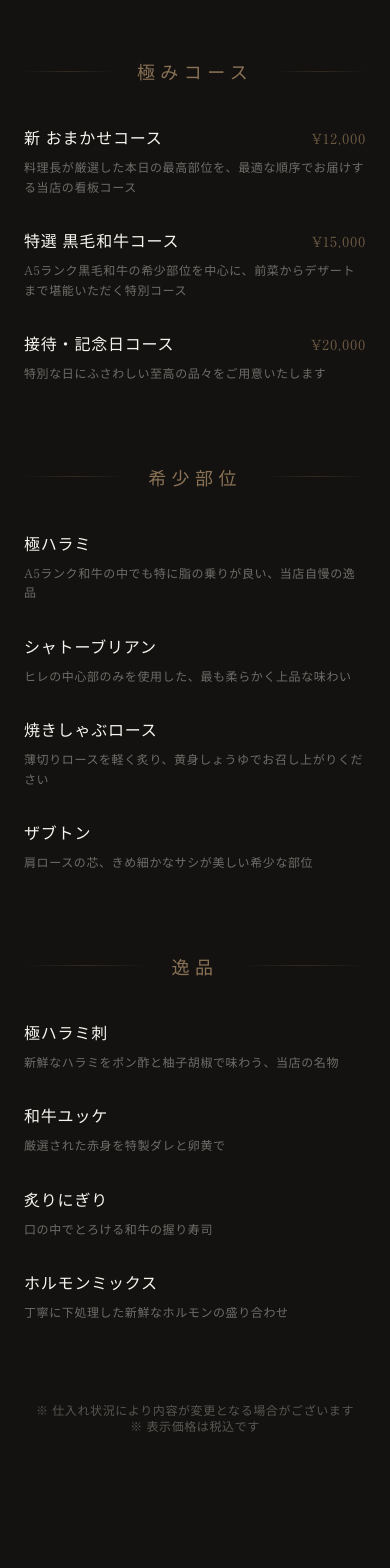
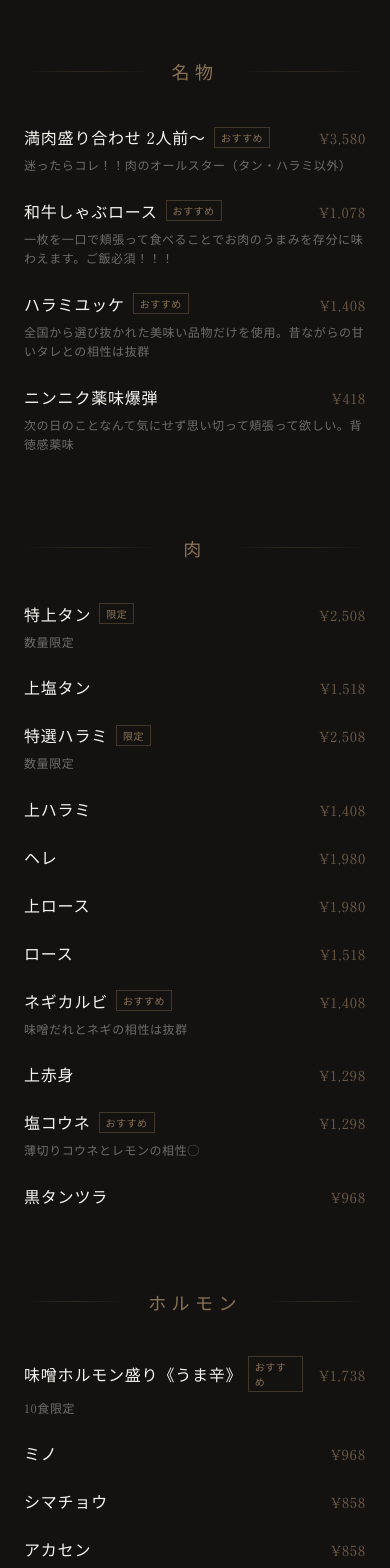
Before and after one commit to marron1984/arata, a Next.js app: page / in a window 390 px wide. Shown: the part 2520-4088 px from the top of the page. Built offline with nearby package versions, Linux system fonts and the light colour scheme.

Commit message:
update: メニューを食べログの実際のメニューに合わせて全面更新
名物・肉・ホルモン・一品・ごはん/〆の5カテゴリー、全品税込価格。
おすすめ/限定バッジ表示も追加。

https://claude.ai/code/session_01Q9o1QpnaV4xT6F546Z3yMH

```diff
--- a/src/components/MenuGrid.tsx
+++ b/src/components/MenuGrid.tsx
@@ -6,6 +6,7 @@ interface MenuItem {
   name: string;
   description: string;
   price?: string;
+  badge?: string;
 }
 
 interface MenuCategory {
@@ -15,67 +16,240 @@ interface MenuCategory {
 
 const menuData: MenuCategory[] = [
   {
-    title: "極みコース",
+    title: "名物",
     items: [
       {
-        name: "新 おまかせコース",
+        name: "満肉盛り合わせ 2人前〜",
         description:
-          "料理長が厳選した本日の最高部位を、最適な順序でお届けする当店の看板コース",
-        price: "¥12,000",
+          "迷ったらコレ！！肉のオールスター（タン・ハラミ以外）",
+        price: "¥3,580",
+        badge: "おすすめ",
       },
       {
-        name: "特選 黒毛和牛コース",
+        name: "和牛しゃぶロース",
         description:
-          "A5ランク黒毛和牛の希少部位を中心に、前菜からデザートまで堪能いただく特別コース",
-        price: "¥15,000",
+          "一枚を一口で頬張って食べることでお肉のうまみを存分に味わえます。ご飯必須！！！",
+        price: "¥1,078",
+        badge: "おすすめ",
       },
       {
-        name: "接待・記念日コース",
+        name: "ハラミユッケ",
         description:
-          "特別な日にふさわしい至高の品々をご用意いたします",
-        price: "¥20,000",
+          "全国から選び抜かれた美味い品物だけを使用。昔ながらの甘いタレとの相性は抜群",
+        price: "¥1,408",
+        badge: "おすすめ",
+      },
+      {
+        name: "ニンニク薬味爆弾",
+        description:
+          "次の日のことなんて気にせず思い切って頬張って欲しい。背徳感薬味",
+        price: "¥418",
       },
     ],
   },
   {
-    title: "希少部位",
+    title: "肉",
     items: [
       {
-        name: "極ハラミ",
-        description: "A5ランク和牛の中でも特に脂の乗りが良い、当店自慢の逸品",
+        name: "特上タン",
+        description: "数量限定",
+        price: "¥2,508",
+        badge: "限定",
       },
       {
-        name: "シャトーブリアン",
-        description: "ヒレの中心部のみを使用した、最も柔らかく上品な味わい",
+        name: "上塩タン",
+        description: "",
+        price: "¥1,518",
       },
       {
-        name: "焼きしゃぶロース",
-        description: "薄切りロースを軽く炙り、黄身しょうゆでお召し上がりください",
+        name: "特選ハラミ",
+        description: "数量限定",
+        price: "¥2,508",
+        badge: "限定",
       },
       {
-        name: "ザブトン",
-        description: "肩ロースの芯、きめ細かなサシが美しい希少な部位",
+        name: "上ハラミ",
+        description: "",
+        price: "¥1,408",
+      },
+      {
+        name: "ヘレ",
+        description: "",
+        price: "¥1,980",
+      },
+      {
+        name: "上ロース",
+        description: "",
+        price: "¥1,980",
+      },
+      {
+        name: "ロース",
+        description: "",
+        price: "¥1,518",
+      },
+      {
+        name: "ネギカルビ",
+        description: "味噌だれとネギの相性は抜群",
+        price: "¥1,408",
+        badge: "おすすめ",
+      },
+      {
+        name: "上赤身",
+        description: "",
+        price: "¥1,298",
+      },
+      {
+        name: "塩コウネ",
+        description: "薄切りコウネとレモンの相性◯",
+        price: "¥1,298",
+        badge: "おすすめ",
+      },
+      {
+        name: "黒タンツラ",
+        description: "",
+        price: "¥968",
       },
     ],
   },
   {
-    title: "逸品",
+    title: "ホルモン",
     items: [
       {
-        name: "極ハラミ刺",
-        description: "新鮮なハラミをポン酢と柚子胡椒で味わう、当店の名物",
+        name: "味噌ホルモン盛り《うま辛》",
+        description: "10食限定",
+        price: "¥1,738",
+        badge: "おすすめ",
       },
       {
-        name: "和牛ユッケ",
-        description: "厳選された赤身を特製ダレと卵黄で",
+        name: "ミノ",
+        description: "",
+        price: "¥968",
       },
       {
-        name: "炙りにぎり",
-        description: "口の中でとろける和牛の握り寿司",
+        name: "シマチョウ",
+        description: "",
+        price: "¥858",
       },
       {
-        name: "ホルモンミックス",
-        description: "丁寧に下処理した新鮮なホルモンの盛り合わせ",
+        name: "アカセン",
+        description: "",
+        price: "¥858",
+      },
+      {
+        name: "ウルテ",
+        description: "",
+        price: "¥638",
+      },
+      {
+        name: "ハツ",
+        description: "",
+        price: "¥638",
+      },
+      {
+        name: "コリコリ",
+        description: "",
+        price: "¥638",
+      },
+      {
+        name: "旨い 鶏モモ",
+        description: "",
+        price: "¥748",
+      },
+      {
+        name: "ウィンナー",
+        description: "",
+        price: "¥528",
+      },
+    ],
+  },
+  {
+    title: "一品",
+    items: [
+      {
+        name: "生センマイ",
+        description: "鮮度抜群！自家製のチョジャン",
+        price: "¥858",
+      },
+      {
+        name: "ウルテ湯引き",
+        description: "",
+        price: "¥748",
+      },
+      {
+        name: "コリコリ湯引き",
+        description: "",
+        price: "¥748",
+      },
+      {
+        name: "スタミナハート",
+        description: "",
+        price: "¥748",
+        badge: "おすすめ",
+      },
+      {
+        name: "キムチ盛り合わせ",
+        description: "3種の盛り合わせ",
+        price: "¥748",
+      },
+      {
+        name: "ナムル盛り合わせ",
+        description: "※各種単品あり",
+        price: "¥748",
+      },
+      {
+        name: "サンチュ",
+        description: "",
+        price: "¥528",
+      },
+      {
+        name: "チョレギサラダ",
+        description: "",
+        price: "¥638",
+      },
+    ],
+  },
+  {
+    title: "ごはん・〆",
+    items: [
+      {
+        name: "ごはん",
+        description: "お米の美味しい焼肉屋ってなんかいいよね",
+        price: "¥330〜",
+      },
+      {
+        name: "ネギ玉ごはん（オンザライス用）",
+        description: "お肉と相性抜群 食べ疲れしないご飯",
+        price: "¥550",
+      },
+      {
+        name: "牛骨出汁タマゴスープ",
+        description: "",
+        price: "¥550",
+      },
+      {
+        name: "ビビンバ",
+        description: "",
+        price: "¥968",
+      },
+      {
+        name: "クッパ",
+        description: "",
+        price: "¥968",
+      },
+      {
+        name: "冷麺",
+        description: "",
+        price: "¥1,078",
+      },
+      {
+        name: "テールラーメン",
+        description: "",
+        price: "¥1,298",
+      },
+      {
+        name: "辛肉そば",
+        description: "",
+        price: "¥1,298",
       },
     ],
   },
@@ -104,7 +278,7 @@ export default function MenuGrid() {
           </h2>
           <div className="gold-divider mx-auto mt-6" />
           <p className="text-washi/40 text-sm mt-6 tracking-wider">
-            素材の力を最大限に引き出す、妥協なき品々
+            肉でおなかと心を満たしたい
           </p>
         </motion.div>
 
@@ -118,7 +292,7 @@ export default function MenuGrid() {
               viewport={{ once: true, margin: "-80px" }}
               transition={{
                 duration: 1,
-                delay: 0.2 * catIndex,
+                delay: 0.15 * catIndex,
                 ease: "easeOut",
               }}
             >
@@ -132,22 +306,31 @@ export default function MenuGrid() {
               </div>
 
               {/* Items grid */}
-              <div className="grid grid-cols-1 md:grid-cols-2 gap-x-16 gap-y-8">
+              <div className="grid grid-cols-1 md:grid-cols-2 gap-x-16 gap-y-6">
                 {category.items.map((item) => (
                   <div key={item.name} className="group">
                     <div className="flex items-baseline justify-between gap-4">
-                      <h4 className="text-washi text-base tracking-wider group-hover:text-gold transition-colors duration-500">
-                        {item.name}
-                      </h4>
+                      <div className="flex items-center gap-2">
+                        <h4 className="text-washi text-base tracking-wider group-hover:text-gold transition-colors duration-500">
+                          {item.name}
+                        </h4>
+                        {item.badge && (
+                          <span className="text-[10px] text-gold/80 border border-gold/30 px-1.5 py-0.5 tracking-wider">
+                            {item.badge}
+                          </span>
+                        )}
+                      </div>
                       {item.price && (
                         <span className="text-gold/60 text-sm tracking-wider whitespace-nowrap">
                           {item.price}
                         </span>
                       )}
                     </div>
-                    <p className="text-washi/40 text-xs mt-2 leading-relaxed tracking-wider">
-                      {item.description}
-                    </p>
+                    {item.description && (
+                      <p className="text-washi/40 text-xs mt-1.5 leading-relaxed tracking-wider">
+                        {item.description}
+                      </p>
+                    )}
                   </div>
                 ))}
               </div>
@@ -163,7 +346,8 @@ export default function MenuGrid() {
           transition={{ duration: 1, delay: 0.3 }}
           className="text-center text-washi/30 text-xs mt-20 tracking-wider"
         >
-          ※ 仕入れ状況により内容が変更となる場合がございます
+          ※ 本日のおすすめは黒板メニューからご確認ください
+          <br />※ 仕入れ状況により内容が変更となる場合がございます
           <br />※ 表示価格は税込です
         </motion.p>
       </div>
```
